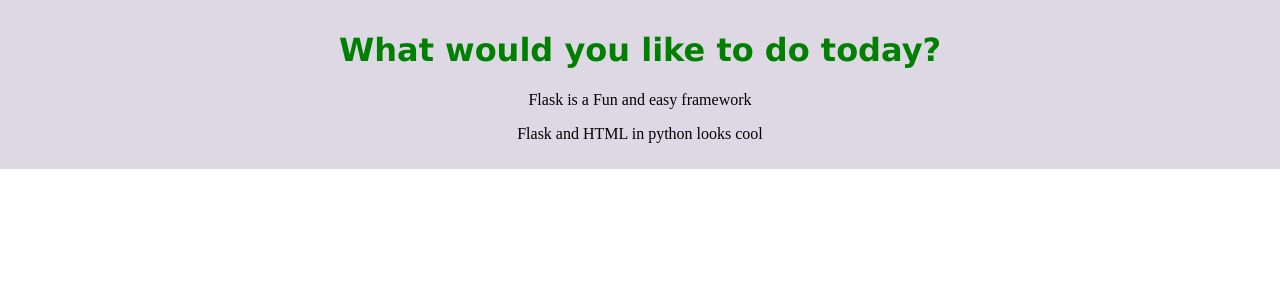
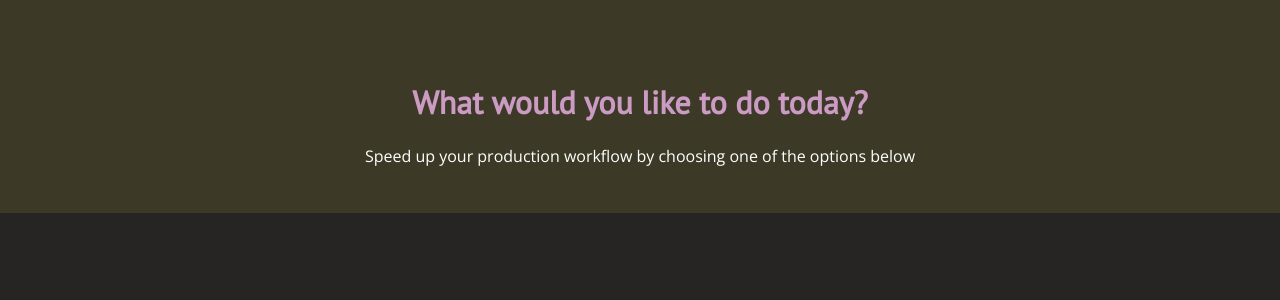
Before and after one commit to chaseahn/yizzly, a Flask app: page / in a window 1280 px wide. Shown: the top 300 px of the page. Run offline with Flask 2, Linux system fonts and the light colour scheme.

Commit message:
update css

```diff
--- a/run/src/static/css/main.css
+++ b/run/src/static/css/main.css
@@ -1,16 +1,24 @@
 body {
     margin: 0;
     padding: 0;
+    background-color: rgb(39, 36, 36);
 }
 
 h1 {
-    color: green;
-    font-family: 'Lucida Sans', 'Lucida Sans Regular', 'Lucida Grande', 'Lucida Sans Unicode', Geneva, Verdana, sans-serif;
+    color: #CC9BC4;
+    font-family: 'PT Sans', sans-serif;
 }
 
 .title {
     text-align: center;
-    justify-content: center;
-    background-color: rgb(93, 61, 124, 0.2) ;
-    padding: 10px;
+    background-color: rgba(243, 255, 72, 0.1);
+    padding-top: 60px;
+    padding-bottom: 30px;
 }
+
+.title p{
+    color: white;
+    font-family: 'Open Sans', sans-serif;
+}
+
+/*  SECTIONS  */
--- a/run/src/templates/public/index.html
+++ b/run/src/templates/public/index.html
@@ -6,10 +6,11 @@
     <head>
         <meta charset="utf-8">
         <meta http-equiv="X-UA-Compatible" content="IE=edge">
-        <title>Index</title>
+        <title>Homepage</title>
         <meta name="description" content="">
         <meta name="viewport" content="width=device-width, initial-scale=1">
         <link rel="stylesheet" href="{{ url_for('static', filename='css/main.css') }}">
+        <link href="https://fonts.googleapis.com/css?family=Open+Sans|PT+Sans&display=swap" rel="stylesheet">
     </head>
     <body>
         <!--[if lt IE 7]>
@@ -17,12 +18,10 @@
         <![endif]-->
 
         <div class="title">
+            <h1> What would you like to do today? </h1>
+            <p> Speed up your production workflow by choosing one of the options below</p>
+        </div>
 
-        <h1> What would you like to do today? </h1>
-        <p> Flask is a Fun and easy framework</p>
-        <p> Flask and HTML in python looks cool</p>
-
-        </div>
 
 
         <script src="" async defer></script>
```
